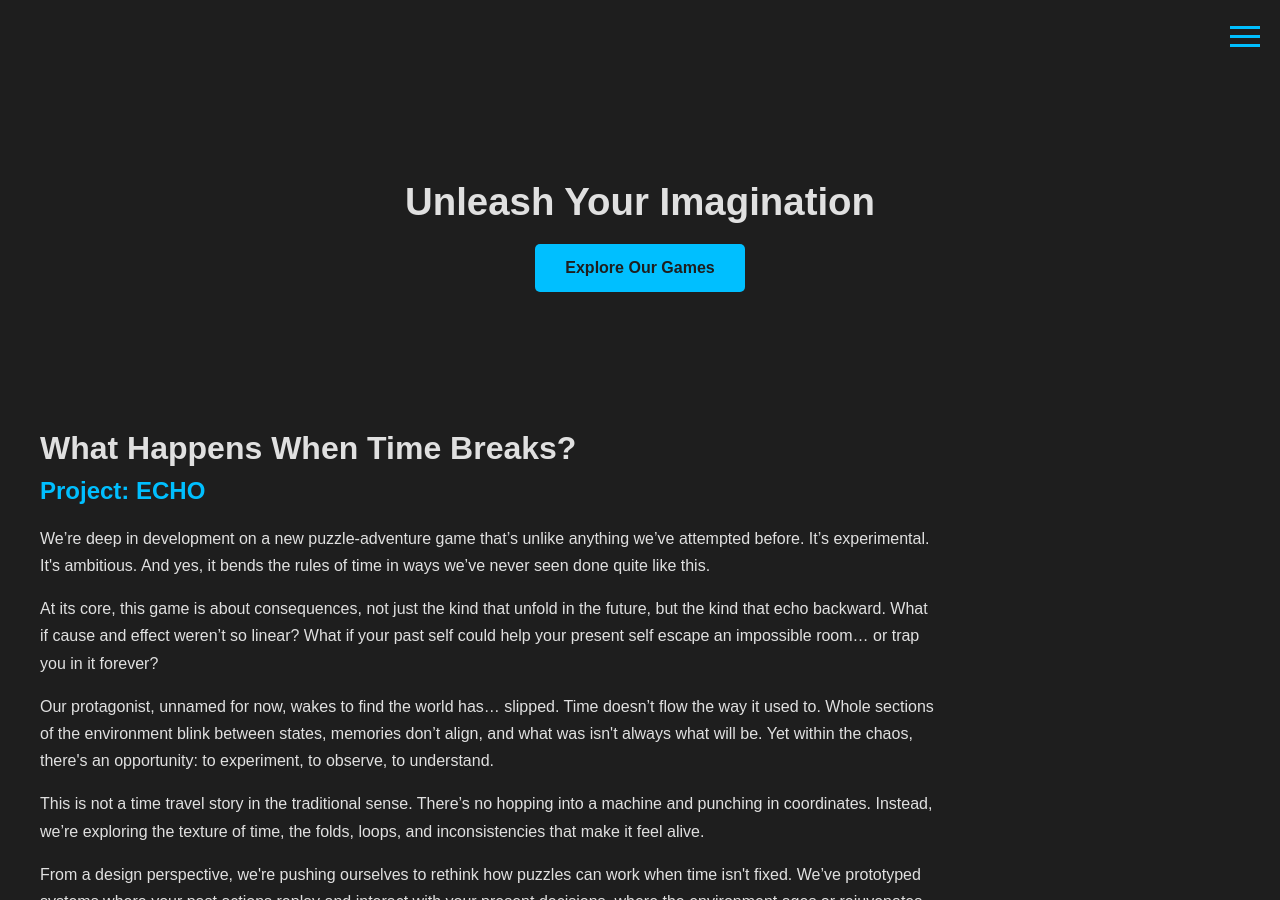
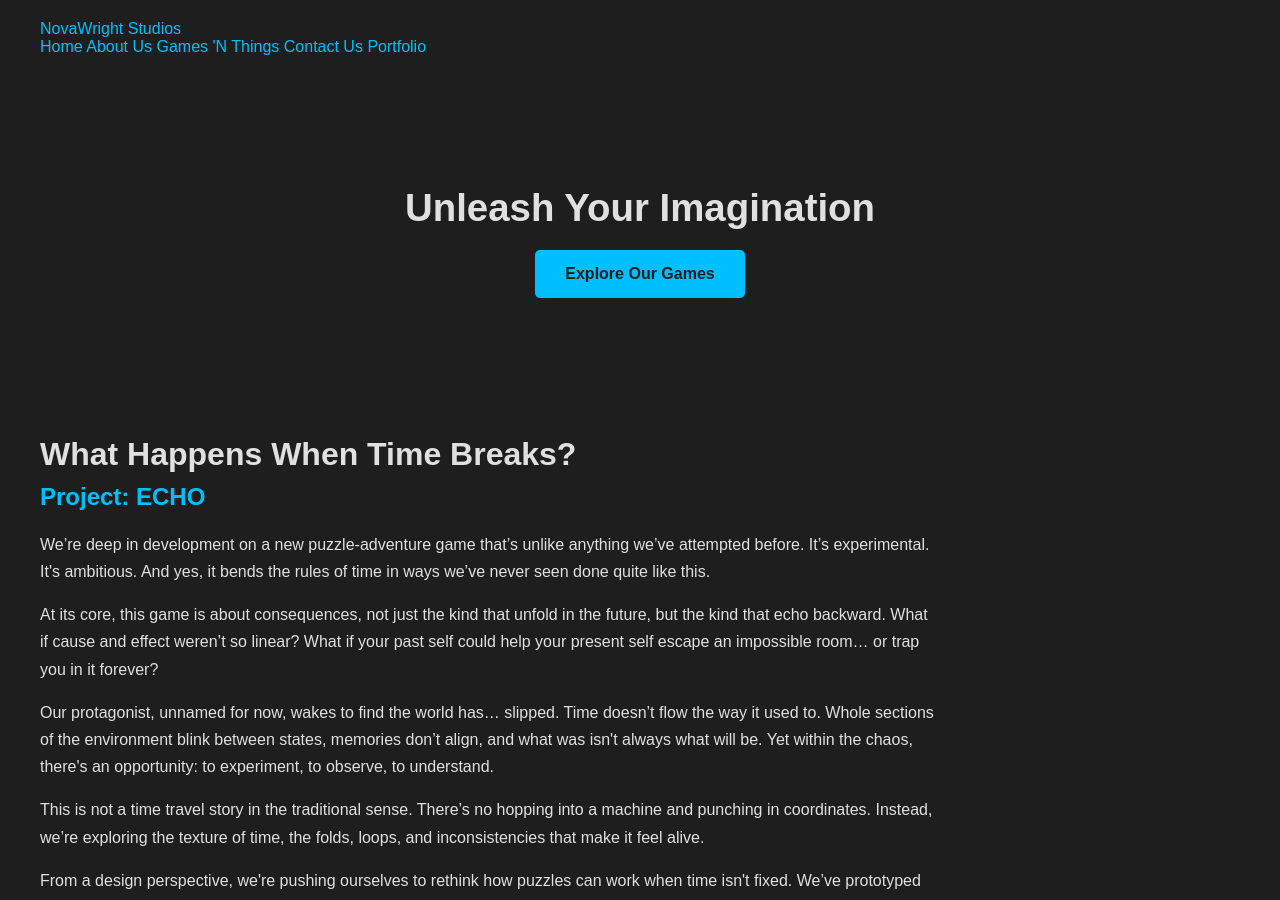
Before and after one commit to ScriptureExamined/NovawrightStudios, a Jekyll site: the page built from index.html, in a window 1280 px wide and 900 px high. Built offline with Jekyll 4.4.1, drawn with Linux system fonts in a browser that asks for light colours.

Commit message:
Update header.html

```diff
--- a/_includes/header.html
+++ b/_includes/header.html
@@ -1,21 +1,15 @@
 <header class="site-header">
-  <div
-    class="menu-icon"
-    onclick="toggleMenu()"
-    aria-label="Open menu"
-    role="button"
-    tabindex="0"
-  >
-    <span></span>
-    <span></span>
-    <span></span>
+  <div class="container header-inner">
+    <div class="site-brand">
+      <a href="{{ '/' | relative_url }}">NovaWright Studios</a>
     </div>
 
-  <nav id="menu" class="menu-overlay" aria-label="Main navigation">
+    <nav class="site-nav" aria-label="Main navigation">
       <a href="{{ '/' | relative_url }}">Home</a>
       <a href="{{ '/about.html' | relative_url }}">About Us</a>
       <a href="{{ '/games-n-things.html' | relative_url }}">Games 'N Things</a>
       <a href="{{ '/contact.html' | relative_url }}">Contact Us</a>
       <a href="{{ '/portfolio.html' | relative_url }}">Portfolio</a>
     </nav>
+  </div>
 </header>
```
Lines whose indentation alone changed are shown as unchanged.
